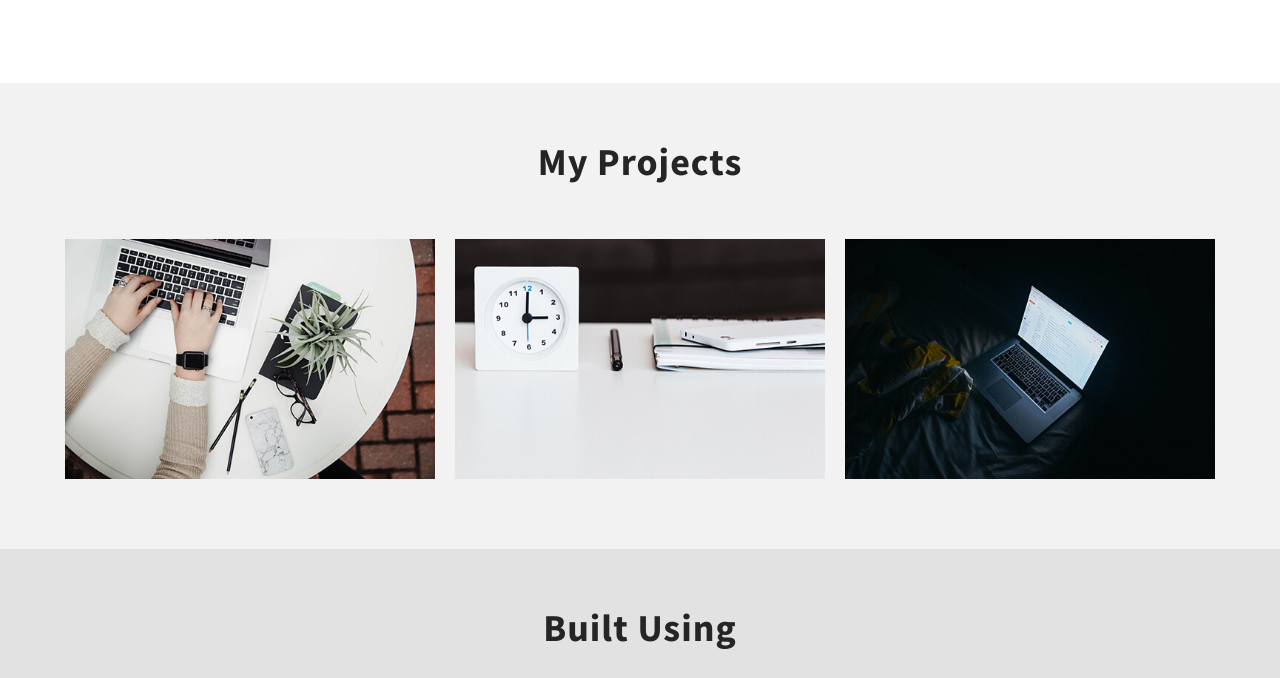
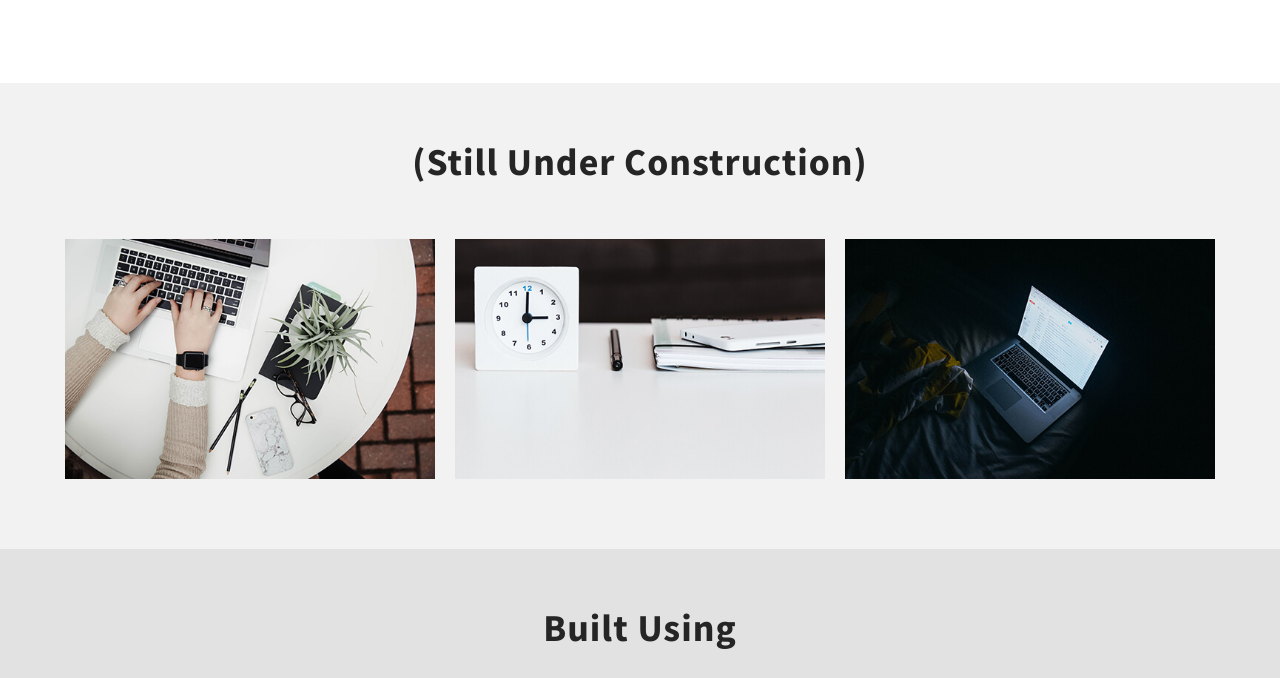
Before and after one commit to JacobGrow/JacobGrow, a plain HTML site: page index.html in a window 1280 px wide. Shown: the part 1293-1971 px from the top of the page. Drawn offline with nearby package versions, Linux system fonts and the light colour scheme; files whose address does not match are found by name.

Commit message:
rearranged navbar.  Under Construction

```diff
--- a/index.html
+++ b/index.html
@@ -56,6 +56,11 @@
                 </a>
               </li>
               <li class="nav-item">
+                <a class="nav-link" href="#portfolios">
+                  Work
+                </a>
+              </li>
+              <li class="nav-item">
                 <a class="nav-link" href="#services">
                   Skills
                 </a>
@@ -65,11 +70,7 @@
                   Resume
                 </a>
               </li>
-              <li class="nav-item">
-                <a class="nav-link" href="#portfolios">
-                  Work
-                </a>
-              </li>
+
 
             </ul>
           </div>
@@ -170,7 +171,7 @@
     <section id="portfolios" class="section-padding">
       <!-- Container Starts -->
       <div class="container">
-        <h2 class="section-title wow flipInX" data-wow-delay="0.4s">My Projects</h2>
+        <h2 class="section-title wow flipInX" data-wow-delay="0.4s">(Still Under Construction)</h2>
         <div class="row">
           <!-- <div class="col-md-12"> -->
             <!-- Portfolio Controller/Buttons -->
```
